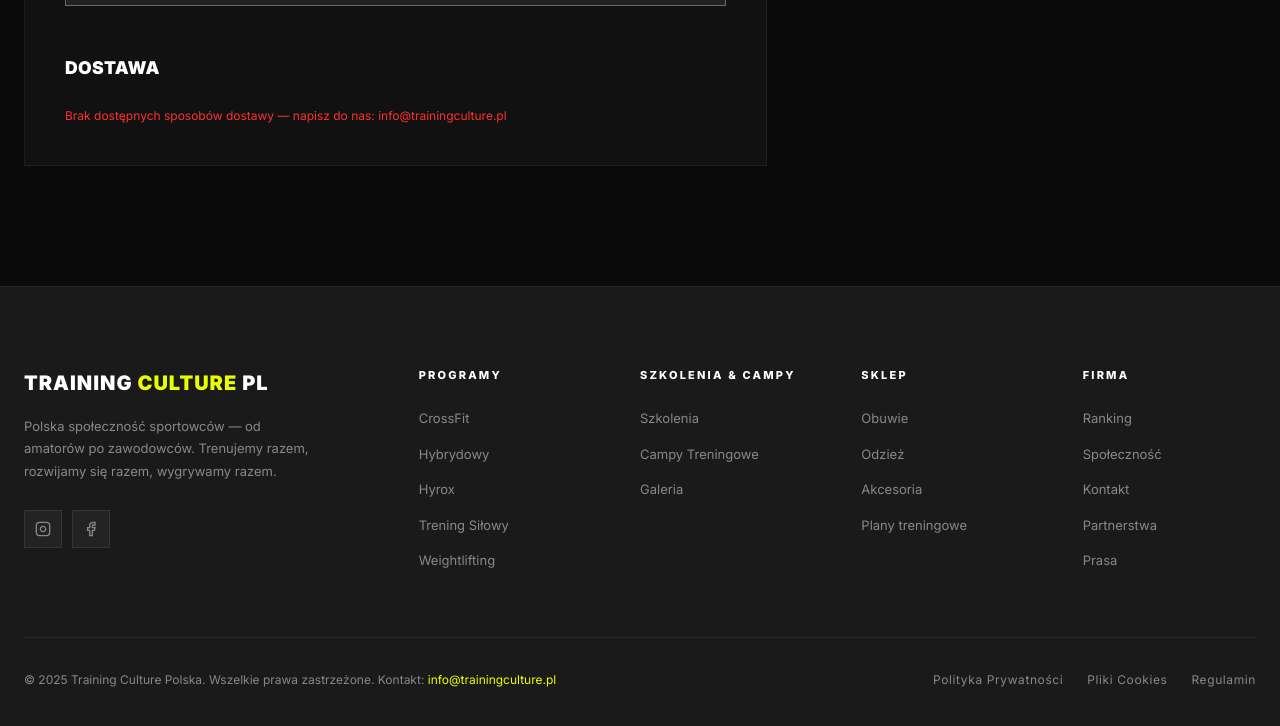
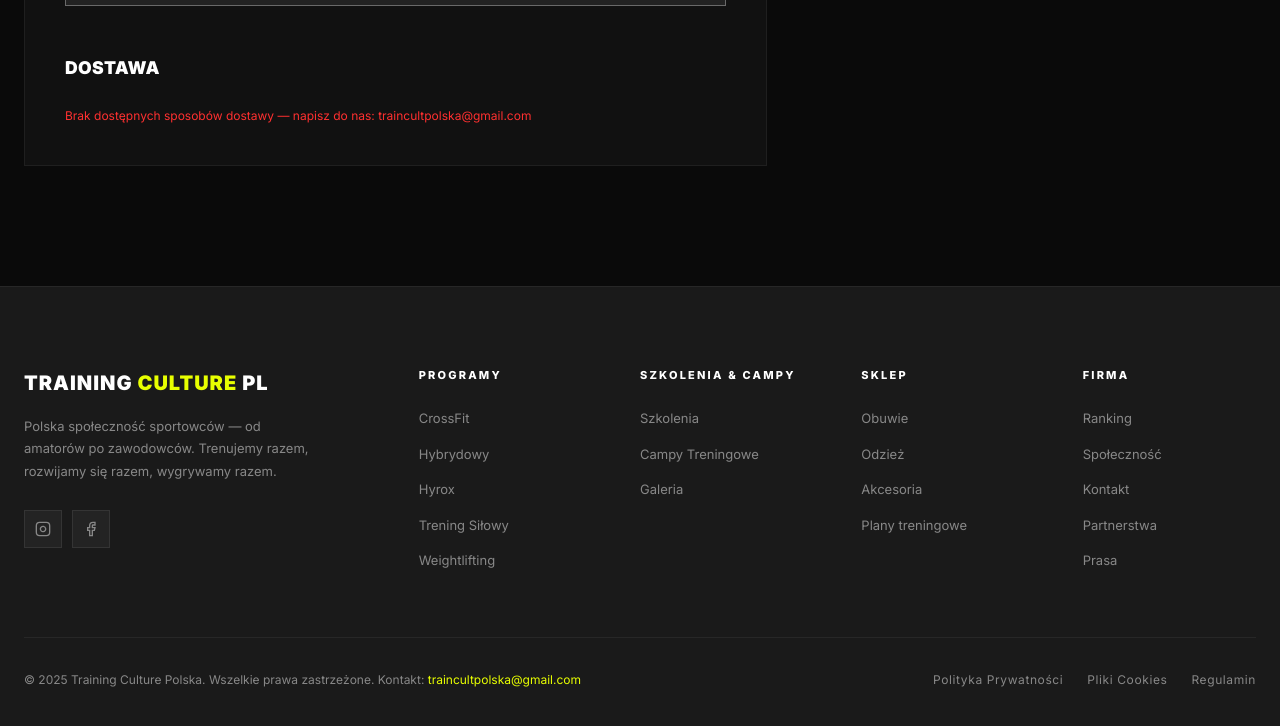
Before and after one commit to ichigeki9/TC, a Django app: template backend/templates/shop/checkout.html in a window 1280 px wide. Shown: the part 1100-1826 px from the top of the page. Run offline with Django 3.2, Linux system fonts and the light colour scheme; the template is opened without the code that fills it: most values are stand-ins (such as "Sample title", 1, 10 or a date in 2020); form fields are guessed from the names that the template uses.

Commit message:
Kontakt na stronie: traincultpolska@gmail.com zamiast nieistniejącego info@trainingculture.pl
Co-Authored-By: Claude Opus 5.5 <noreply@anthropic.com>

```diff
--- a/backend/config/settings.py
+++ b/backend/config/settings.py
@@ -141,7 +141,7 @@ else:
     EMAIL_BACKEND = 'django.core.mail.backends.console.EmailBackend'
 # Domyślnie nadawcą jest EMAIL_HOST_USER — przy Brevo to login SMTP, więc ustaw DEFAULT_FROM_EMAIL
 DEFAULT_FROM_EMAIL = os.environ.get(
-    'DEFAULT_FROM_EMAIL', f'Training Culture <{EMAIL_HOST_USER or "info@trainingculture.pl"}>',
+    'DEFAULT_FROM_EMAIL', f'Training Culture <{EMAIL_HOST_USER or "traincultpolska@gmail.com"}>',
 )
 SERVER_EMAIL = DEFAULT_FROM_EMAIL
 # Na ten adres przychodzi powiadomienie o każdym opłaconym zamówieniu (puste = bez powiadomień)
--- a/backend/templates/base.html
+++ b/backend/templates/base.html
@@ -252,7 +252,7 @@
           <ul>
             <li><a href="/ranking/">Ranking</a></li>
             <li><a href="/#spolecznosc">Społeczność</a></li>
-            <li><a href="mailto:info@trainingculture.pl">Kontakt</a></li>
+            <li><a href="mailto:traincultpolska@gmail.com">Kontakt</a></li>
             <li><a href="#">Partnerstwa</a></li>
             <li><a href="#">Prasa</a></li>
           </ul>
@@ -262,7 +262,7 @@
       <div class="footer-bottom">
         <div class="footer-copy">
           © 2025 Training Culture Polska. Wszelkie prawa zastrzeżone.
-          Kontakt: <a href="mailto:info@trainingculture.pl">info@trainingculture.pl</a>
+          Kontakt: <a href="mailto:traincultpolska@gmail.com">traincultpolska@gmail.com</a>
         </div>
         <div class="footer-legal">
           <a href="#">Polityka Prywatności</a>
--- a/backend/templates/shop/checkout.html
+++ b/backend/templates/shop/checkout.html
@@ -44,7 +44,7 @@
             <span class="tc-price">{{ method.price|floatformat:"-2" }} zł</span>
           </label>
           {% empty %}
-          <p class="tc-error">Brak dostępnych sposobów dostawy — napisz do nas: info@trainingculture.pl</p>
+          <p class="tc-error">Brak dostępnych sposobów dostawy — napisz do nas: traincultpolska@gmail.com</p>
           {% endfor %}
           {% for error in form.shipping.errors %}<small class="tc-error">{{ error }}</small>{% endfor %}
         </fieldset>
--- a/backend/templates/trainings/list.html
+++ b/backend/templates/trainings/list.html
@@ -133,7 +133,7 @@
           </div>
 
           <div>
-            <a href="mailto:info@trainingculture.pl?subject=Campy%20treningowe" class="btn-primary">Zapytaj o najbliższy camp →</a>
+            <a href="mailto:traincultpolska@gmail.com?subject=Campy%20treningowe" class="btn-primary">Zapytaj o najbliższy camp →</a>
           </div>
         </div>
       </div>
@@ -211,7 +211,7 @@
           Napisz do nas — podamy najbliższe terminy, ceny i odpowiemy na wszystkie pytania.
         </p>
         <div style="display:flex; gap:16px; justify-content:center; flex-wrap:wrap;">
-          <a href="mailto:info@trainingculture.pl?subject=Szkolenia%20i%20campy" class="btn-primary">Napisz do nas →</a>
+          <a href="mailto:traincultpolska@gmail.com?subject=Szkolenia%20i%20campy" class="btn-primary">Napisz do nas →</a>
           <a href="/#programy" class="btn-secondary">Zobacz programy</a>
         </div>
       </div>
--- a/backend/trainings/models.py
+++ b/backend/trainings/models.py
@@ -3,7 +3,7 @@ from urllib.parse import quote
 from django.db import models
 from django.urls import reverse
 
-CONTACT_EMAIL = 'info@trainingculture.pl'
+CONTACT_EMAIL = 'traincultpolska@gmail.com'
 
 
 class Training(models.Model):
--- a/backend/trainings/tests.py
+++ b/backend/trainings/tests.py
@@ -49,7 +49,7 @@ class TrainingTests(TestCase):
 
     def test_points_and_contact_link(self):
         self.assertEqual(self.camp.point_list, ['Trzy treningi dziennie', 'Analiza wideo'])
-        self.assertEqual(self.camp.contact_url, 'mailto:info@trainingculture.pl?subject=Camp%3A%20Camp%20Mazury')
+        self.assertEqual(self.camp.contact_url, 'mailto:traincultpolska@gmail.com?subject=Camp%3A%20Camp%20Mazury')
 
     def test_old_static_address_redirects(self):
         response = self.client.get('/szkolenia.html')
```
Also changed, not shown: public/index.html (+5 -5 lines).
